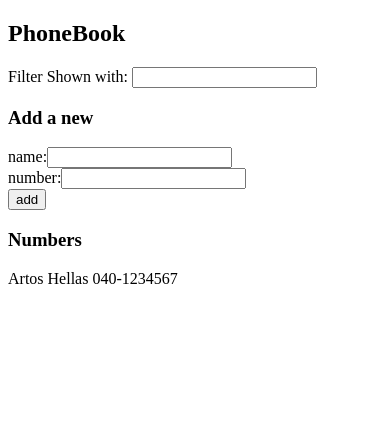
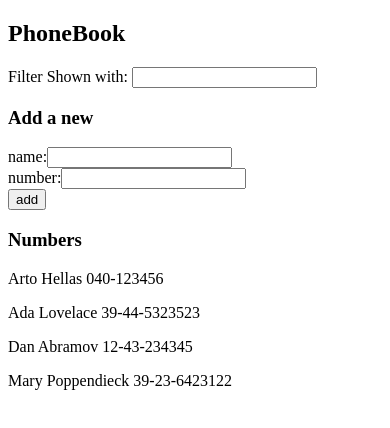
Before and after one commit to FuaadNew/react-phonebook, a React (Vite) app: page / in a window 390 px wide. Shown: the top 428 px of the page. Built offline with nearby package versions, Linux system fonts and the light colour scheme; data requests are answered from the project's data file.

Commit message:
Fetch phonebook data from json-server using axios, implement dynamic filtering, and refactor app into components (Filter, PersonForm, Numbers)

```diff
--- /dev/null
+++ b/db.json
@@ -0,0 +1,24 @@
+{
+    "persons":[
+      {
+        "name": "Arto Hellas",
+        "number": "040-123456",
+        "id": "1"
+      },
+      {
+        "name": "Ada Lovelace",
+        "number": "39-44-5323523",
+        "id": "2"
+      },
+      {
+        "name": "Dan Abramov",
+        "number": "12-43-234345",
+        "id": "3"
+      },
+      {
+        "name": "Mary Poppendieck",
+        "number": "39-23-6423122",
+        "id": "4"
+      }
+    ]
+  }
--- a/package.json
+++ b/package.json
@@ -7,9 +7,11 @@
     "dev": "vite",
     "build": "vite build",
     "lint": "eslint .",
-    "preview": "vite preview"
+    "preview": "vite preview",
+    "server": "json-server -p3001 --watch db.json"
   },
   "dependencies": {
+    "axios": "^1.7.9",
     "react": "^18.3.1",
     "react-dom": "^18.3.1"
   },
@@ -23,6 +25,7 @@
     "eslint-plugin-react-hooks": "^5.0.0",
     "eslint-plugin-react-refresh": "^0.4.16",
     "globals": "^15.14.0",
+    "json-server": "^1.0.0-beta.3",
     "vite": "^6.0.5"
   }
 }
--- a/src/App.jsx
+++ b/src/App.jsx
@@ -1,4 +1,6 @@
-import {useState} from 'react'
+import {useState, useEffect} from 'react'
+import axios from 'axios'
+
 
 const Filter = ({filter, setFilter}) => {return (
  <div> Filter Shown with: <input onChange={(e)=>{setFilter(e.target.value)
@@ -45,9 +47,16 @@
 
 
 const App = () =>{
-  const [persons,setPersons] = useState([
-    {name:"Artos Hellas", number: "040-1234567",id:1}
-  ])
+  const [persons,setPersons] = useState([])
+  useEffect( ()=>{
+    axios.get('http://localhost:3001/persons').then(response =>{
+      setPersons(response.data)
+    })
+  },[])
+
+
+
+
   const [newName,setNewName] = useState('')
   const [newNumber,setNewNumber] = useState('')
   const [filter,setFilter] = useState('')
```
Also changed, not shown: 1 other file (tests, documents, lock files or other folders).
